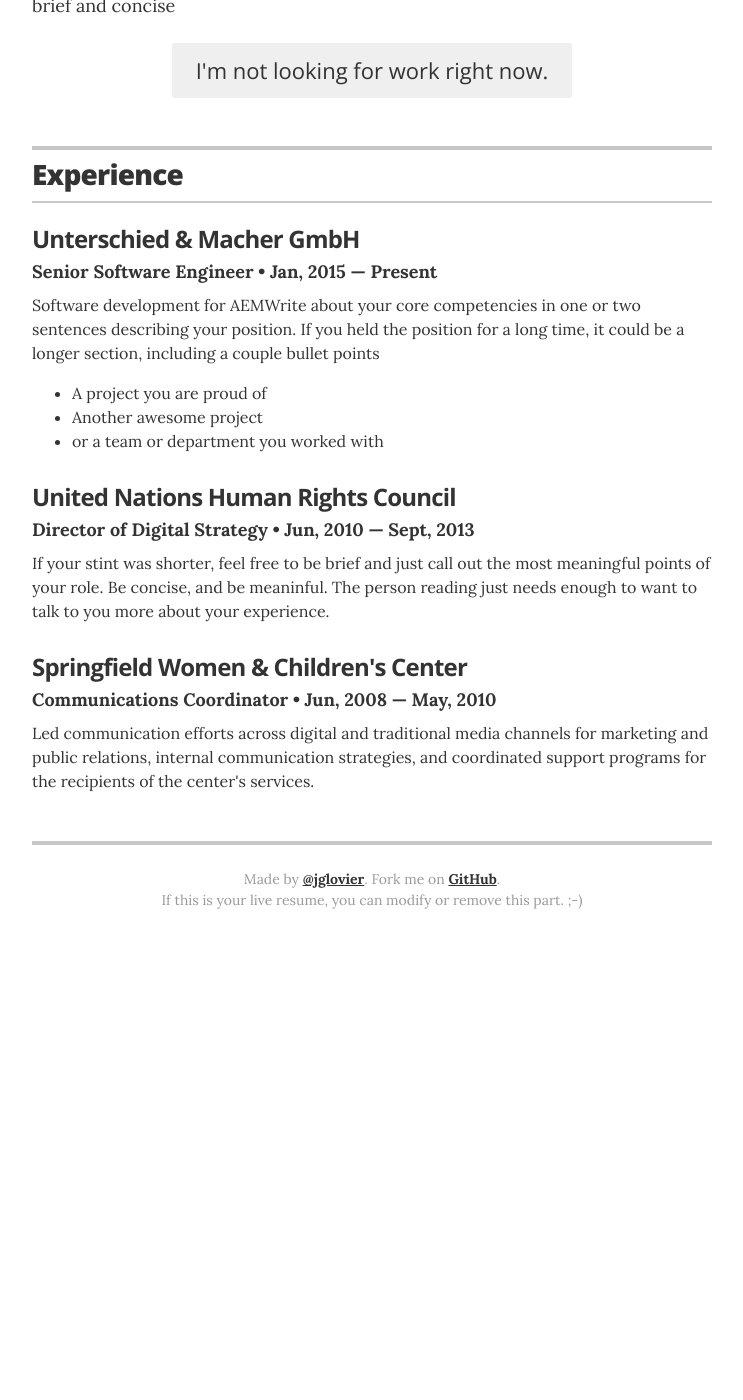
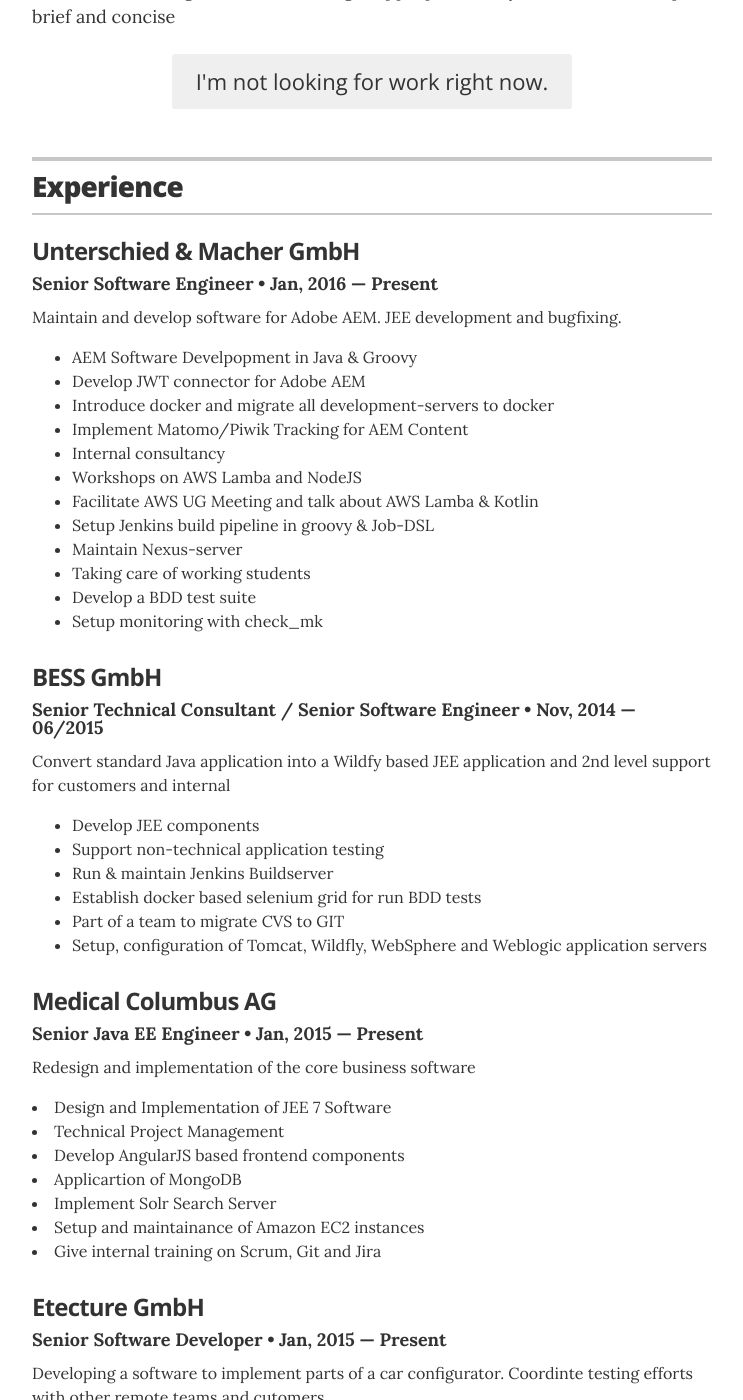
Before and after one commit to CWACoderWithAttitude/resume, a Jekyll site: the page built from index.html, in a window 1280 px wide and 1400 px high, scrolled down 375 px. Shown: the whole window, without its empty margins (268-1011 px from the left). Built offline with Jekyll 4.4.1, drawn with Linux system fonts in a browser that asks for light colours; before the commit the page ends 1334 px from its top, so only the background shows below that; some of the changed text lies outside the part shown.

Commit message:
save state of work

```diff
--- a/_config.yml
+++ b/_config.yml
@@ -14,13 +14,13 @@
 resume_title:                   "C.W.A. Resume"
 
 # used for the contact button in _layouts/resume.html
-resume_contact_email:           "cwacoderwithattitude@gmail.com"
+resume_contact_email:           "cwa.coder.with.attitude@gmail.com"
 
 # the next two items are used for schema itemprops in _layouts/resume.html
 resume_contact_telephone:       "+49 151 21 366 110"
-resume_contact_address:         "742 Evergreen Terrace, Springfield"
+resume_contact_address:         "Margeritenstr. 14, 61118 Bad Vilbel"
 
-resume_header_contact_info:     "742 Evergreen Terrace, Springfield • 555-7334 • lisasimpson@youremailaddress.com"
+resume_header_contact_info:     "Margeritenstr. 14, 61118 Bad Vilbel • 0151 21 366 110 • cwa.coder.with.attitude@gmail.com"
 display_header_contact_info:    "false"
 
 #resume_header_intro: "<p>This is the executive summary. You should write a few brief, concise, and meaningful sentences about yourself from a professional context, and your immediate career goals. Make the length appropriate for your needs, but keep it brief and concise</p>"
@@ -46,7 +46,7 @@
 # Resume social links
 # uncomment the options you wish to display, and add your own URL
 resume_social_links:
-  resume_github_url:            "https://CWA.CoderWithAttitude.github.io"
+  resume_github_url:            "https://cwacoderwithattitude.github.io"
   resume_twitter_url:           "http://twitter.com/JavaVolker"
   #resume_dribbble_url:          "https://dribbble.com/jag"
   # resume_facebook_url:          "insert Facebook URL here"
--- a/_data/experience.yml
+++ b/_data/experience.yml
@@ -2,18 +2,53 @@
 # Senior Software Engineer
 - company: Unterschied & Macher GmbH
   position: Senior Software Engineer
+  duration: Jan, 2016 &mdash; Present
+  summary: Maintain and develop software for Adobe AEM. JEE development and bugfixing. <ul class="resume-item-list"><li>AEM Software Develpopment in Java &amp; Groovy</li><li>Develop JWT connector for Adobe AEM</li><li>Introduce docker and migrate all development-servers to docker</li><li>Implement Matomo/Piwik Tracking for AEM Content</li><li>Internal consultancy</li><li>Workshops on AWS Lamba and NodeJS</li><li>Facilitate AWS UG Meeting and talk about AWS Lamba &amp; Kotlin</li><li>Setup Jenkins build pipeline in groovy &amp; Job-DSL</li><li>Maintain Nexus-server</li><li>Taking care of working students</li><li>Develop a BDD test suite</li><li>Setup monitoring with check_mk</li></ul>
+
+# Senior Software Engineer
+- company: BESS GmbH
+  position: Senior Technical Consultant / Senior Software Engineer
+  duration: Nov, 2014 &mdash; 06/2015
+  summary: Convert standard Java application into a Wildfy based JEE application and 2nd level support for customers and internal <ul class="resume-item-list"><li>Develop JEE components</li><li>Support non-technical application testing</li><li>Run & maintain Jenkins Buildserver</li><li>Establish docker based selenium grid for run BDD tests</li><li>Part of a team to migrate CVS to GIT</li><li>Setup, configuration of Tomcat, Wildfly, WebSphere and Weblogic application servers</li></ul>
+
+# Senior Software Engineer
+- company: Medical Columbus AG
+  position: Senior Java EE Engineer
   duration: Jan, 2015 &mdash; Present
+  summary: Redesign and implementation of the core business software <ul class="resume-item-list"></ul><li>Design and Implementation of JEE 7 Software</li><li>Technical Project Management</li><li>Develop AngularJS based frontend components</li><li>Applicartion of MongoDB</li><li>Implement Solr Search Server</li><li>Setup and maintainance of Amazon EC2 instances</li><li>Give internal training on Scrum, Git and Jira</li></ul>
+
+# Senior Software Engineer
+- company: Etecture GmbH
+  position: Senior Software Developer
+  duration: Jan, 2015 &mdash; Present
+  summary: Developing a software to implement parts of a car configurator. Coordinte testing efforts with other remote teams and cutomers. 	<ul class="resume-item-list"><li>JEE components</li><li>Setup and maintainance of local and remote test servers</li><li>Implement CI/CD pipeline</li></ul>
+
+# Senior Software Engineer
+- company: Adtech AG / AOL
+  position: Senior Software Engineer
+  duration: Jan, 2008 &mdash; , Apr 2012
+  summary: Developing SOAP and REST webservices, Maintainance and development of HeliosIQ ad server, International 2nd and 3rd Level Support, Software development for AEMWrite about your core competencies in one or two sentences describing your position. If you held the position for a long time, it could be a longer section, including a couple bullet points	<ul class="resume-item-list"><li>Implement framework to test all published SOAP web services</li><li>Part project manager</li><li>Maintain local and cloud based test servers</li></ul>
+
+# Senior Software Engineer
+- company: Subito
+  position: Software Developer, Consultant
+  duration: Jul, 2007 &mdash; Feb 2008
+  summary: Implement software components to integrate Subito products with customer environment in Java and C++.  <ul class="resume-item-list"><li>Integrate Subito with bank mainframe</li></ul>
+
+# Senior Software Engineer
+- company: Volker Benders
+  position: Contract Software Engineer / Search Engine Consultant
+  duration: Jan, 2003 &mdash; Jun, 2006
   summary: Software development for AEMWrite about your core competencies in one or two sentences describing your position. If you held the position for a long time, it could be a longer section, including a couple bullet points	<ul class="resume-item-list"><li>A project you are proud of</li><li>Another awesome project</li><li>or a team or department you worked with</li></ul>
 
-# Director of Digital Stratgy
-- company: United Nations Human Rights Council
-  position: Director of Digital Strategy
-  duration:  Jun, 2010 &mdash; Sept, 2013
-  summary: If your stint was shorter, feel free to be brief and just call out the most meaningful points of your role. Be concise, and be meaninful. The person reading just needs enough to want to talk to you more about your experience.
+# Senior Software Engineer
+- company: Excalibur / Convera
+  position: Technical Consultant / Software Engineer
+  duration: Feb, 2001 &mdash; Dec, 2002
+  summary: Software development for AEMWrite about your core competencies in one or two sentences describing your position. If you held the position for a long time, it could be a longer section, including a couple bullet points	<ul class="resume-item-list"><li>A project you are proud of</li><li>Another awesome project</li><li>or a team or department you worked with</li></ul>
 
-
-# Communications Coordinator
-- company: Springfield Women & Children's Center
-  position: Communications Coordinator
-  duration:   Jun, 2008  &mdash; May, 2010
-  summary: Led communication efforts across digital and traditional media channels for marketing and public relations, internal communication strategies, and coordinated support programs for the recipients of the center's services.
+# Senior Software Engineer
+- company: CA Computer Associates
+  position: Senior Software Engineer
+  duration: Jan, 1998 &mdash; Jan, 2001
+  summary: Software development for AEMWrite about your core competencies in one or two sentences describing your position. If you held the position for a long time, it could be a longer section, including a couple bullet points	<ul class="resume-item-list"><li>A project you are proud of</li><li>Another awesome project</li><li>or a team or department you worked with</li></ul>
--- a/_data/skills.yml
+++ b/_data/skills.yml
@@ -1,12 +1,15 @@
 # Skills
 # Organizational leadership
-- skill: Organizational leadership
+- skill: Technical project managemant
   description: I have several years of experience leading organziations from community groups to business departments. From public speaking, to mentoring, to coordination of people and events, I can lead in any context.
 
 # Communications strategy
-- skill: Communications strategy
-  description: Content and marketing strategy,
+- skill: CI/CD Guru
+  description: Design and setup of automated system setups using Jenkins, Docker, Groovy, Bash... I Implemented configuration as code pattern to make build processes more reliable and maintainable.
 
 # Digital content development and creation
-- skill: Digital content development and creation
-  description: Copy writing, graphic design, web design, front-end web development, print design
+- skill: Matomo / Piwik Guy
+  description: Build a flexible system to implement webtracking on websites hosted on Adobe AEM with JEE, Apache Felix OSGI, Javascript and XSL
+
+- skill: Infrastructure Guy
+  description: Plan, build, setup and maintain (test-)systems with Linux and Docker.
```
Also changed, not shown: images/avatar.jpg, images/avatar_old.jpg (added), 2 other files.
